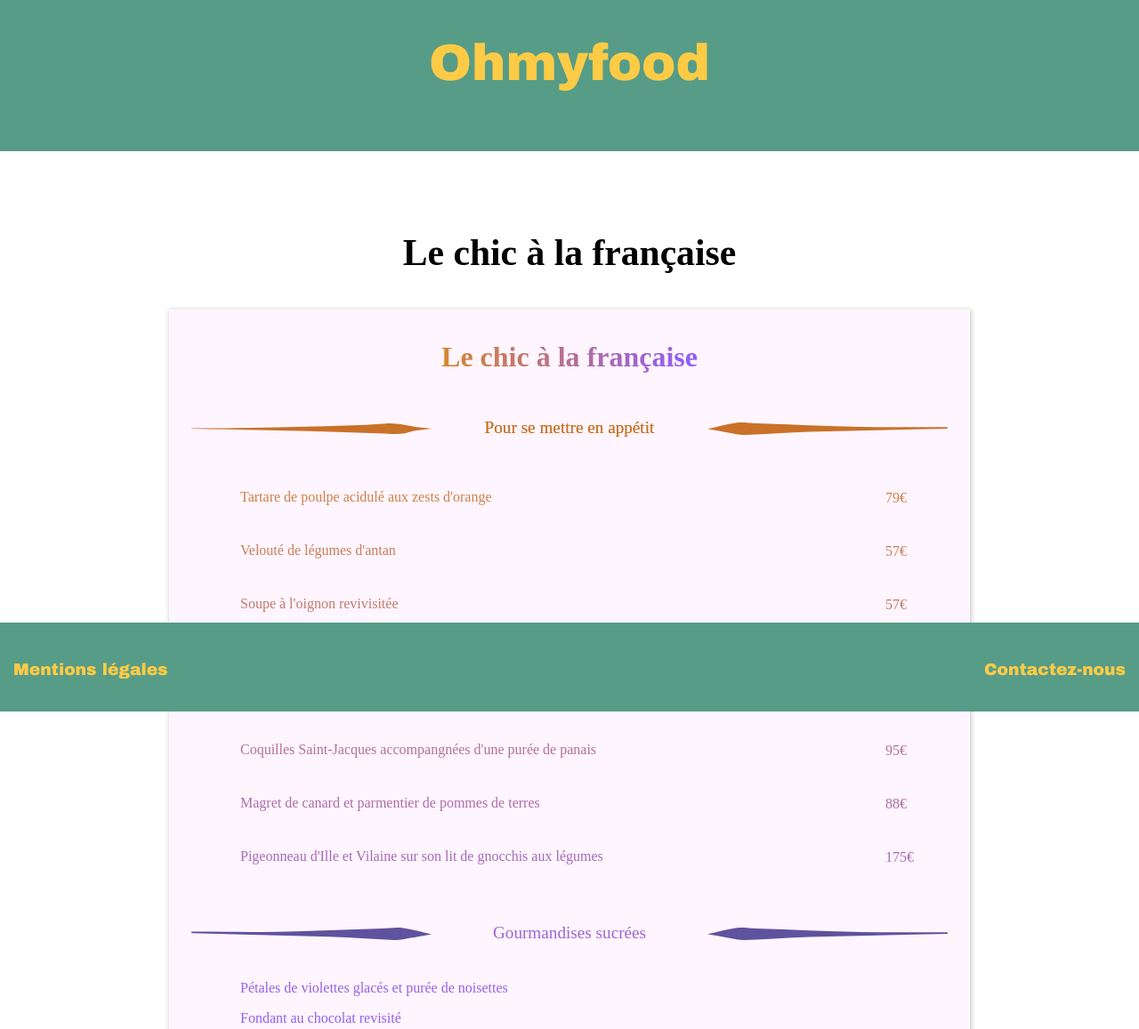
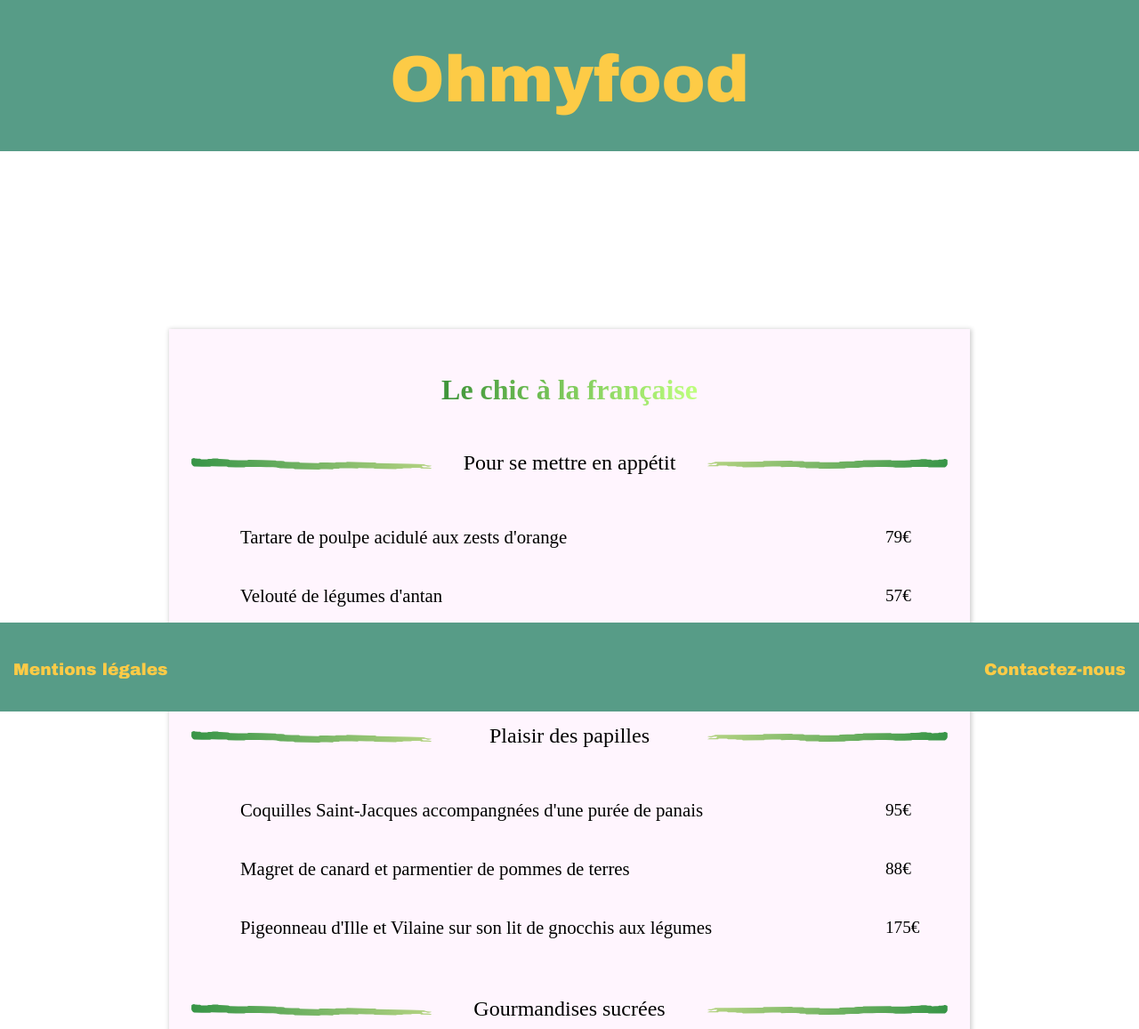
Before and after one commit to tbara29/Projet_3, a website: page menu4.html in a window 1280 px wide. Shown: the top 1157 px of the page at 89% size. Drawn offline with Linux system fonts and the light colour scheme; a web font is replaced by a local one.

Commit message:
modification menu4

```diff
--- a/menu4.html
+++ b/menu4.html
@@ -3,7 +3,9 @@
   <head>
     <meta charset="UTF-8" />
     <meta name="viewport" content="width=device-width, initial-scale=1.0" />
-    <link rel="stylesheet" type="text/css" href="sass/menu2.css" />
+    <link rel="stylesheet" media="screen" href="https://fontlibrary.org/face/alexander-textfonts" type="text/css"/>
+
+    <link rel="stylesheet" type="text/css" href="sass/menu4.css" />
 
     <title>Ohmyfood</title>
   </head>
@@ -16,7 +18,7 @@
       </div>
     </header>
     <div id="page">
-      <h2>Le chic à la française</h2>
+
       <div id="menu1_complet">
         <div id="entete_menu">
           <h1>Le chic à la française</h1>
@@ -24,7 +26,7 @@
       <article>
         <section id="contener">
           <div class="entree_plat_dessert">
-            <img src="./images/SVG/Fichier2.svg" alt="trait de séparation" />
+            <img src="./images/SVG/Fichier6menu4_traitg.svg" alt="trait de séparation" />
 
             <div class="anim_bar">
               <a>Pour se mettre en appétit </a>
@@ -34,7 +36,7 @@
               </div>
             </div>
 
-            <img src="./images/SVG/Fichier1.svg" alt="trait de séparation" />
+            <img src="./images/SVG/Fichier7menu4_traitd.svg" alt="trait de séparation" />
           </div>
 
           <div class="box">
@@ -69,7 +71,7 @@
 
           <div class="entree_plat_dessert">
             <img
-              src="./images/SVG/Fichier2trait2g.svg"
+              src="./images/SVG/Fichier6menu4_traitg.svg"
               alt="trait de séparation"
             />
 
@@ -82,7 +84,7 @@
             </div>
 
             <img
-              src="./images/SVG/Fichier1trait2d.svg"
+              src="./images/SVG/Fichier7menu4_traitd.svg"
               alt="trait de séparation"
             />
           </div>
@@ -120,7 +122,7 @@
 
           <div class="entree_plat_dessert">
             <img
-              src="./images/SVG/Fichier2trait3g.svg"
+              src="./images/SVG/Fichier6menu4_traitg.svg"
               alt="trait de séparation"
             />
 
@@ -133,7 +135,7 @@
             </div>
 
             <img
-              src="./images/SVG/Fichier3trait3d.svg"
+              src="./images/SVG/Fichier7menu4_traitd.svg"
               alt="trait de séparation"
             />
           </div>
--- a/sass/menu3.scss
+++ b/sass/menu3.scss
@@ -52,7 +52,7 @@ body {
 }
 
 #contener {
-    @include font_color_menu1;
+
 
     max-width: 100%;
     margin: auto;
--- a/sass/menu4.scss
+++ b/sass/menu4.scss
@@ -4,7 +4,7 @@
     width: 900px;
     height: 1200px;
     box-shadow: $boxshadow;
-    font-family: $police_menu1;
+    font-family: $police_menu4;
     margin: auto;
     margin-bottom: 40px;
     margin-top: 40px;
@@ -27,7 +27,7 @@ body {
 
 #page {
     max-width: 100%;
-    margin-top: 170px;
+    margin-top: 370px;
 }
 
 
@@ -51,7 +51,7 @@ body {
 }
 
 #contener {
-    @include font_color_menu1;
+
 
     max-width: 100%;
     margin: auto;
@@ -83,7 +83,7 @@ body {
 
     a {
         text-align: center;
-        font-size: 1.2em;
+        font-size: 1.5rem;
         margin: auto;
         text-decoration: none;
         padding: 0;
@@ -115,8 +115,8 @@ img {
         border-radius: 1px;
         width: 100%;
         height: 2px;
-        background-image: linear-gradient(to right, rgb(2, 40, 221) 0%, rgb(8, 137, 251) 100%);
-        background: -webkit-linear-gradient();
+        background-image: linear-gradient(to right, #3d9339 0%, #bfff7e 100%);
+    background: -webkit-linear-gradient();
         transform-origin: left;
         transform: scaleX(0);
         transition: transform 400ms ease-in-out;
@@ -158,14 +158,14 @@ h2 {
 }
 
 #entete_menu h1 {
-    background-image: linear-gradient(to right, rgb(2, 40, 221) 0%, rgb(8, 137, 251) 100%);
+    background-image: linear-gradient(to right, #3d9339 0%, #bfff7e 100%);
     background: -webkit-linear-gradient();
     -webkit-background-clip: text;
     -webkit-background-clip: text;
     -moz-background-clip: text;
     background-clip: text;
     color: transparent;
-
+    margin-top: 50px;
     margin-bottom: 50px;
 }
 
@@ -198,7 +198,7 @@ ul {
 
 li {
     list-style-type: none;
-    font-size: 1rem;
+    font-size: 1.3rem;
     margin-bottom: 10px;
 
 }
@@ -212,7 +212,7 @@ li {
 
 p {
 
-    font-size: 1em;
+    font-size: 1.2rem;
     margin-bottom: 14px;
 }
 
--- a/utils/_variables.scss
+++ b/utils/_variables.scss
@@ -8,7 +8,7 @@ $boxshadow: 1px 1px 5px 1px #cfcfcf;
 $polices-foter_header: "Arial Black", arial;
 $police_menu1: "Comic Sans MS", arial;
 $police_menu2: 'RursusCompactMonoMedium';
-
+$police_menu4: 'AlexanderRegular';
 @mixin boxmenu_position {
     width: 45%;
     height: 600px;
```
Also changed, not shown: images/SVG/Fichier5menu4_traitd.svg (added), images/SVG/Fichier6menu4_traitg.svg (added), images/SVG/Fichier7menu4_traitd.svg (added), sass/menu3.css, sass/menu3.min.css, sass/menu4.css, sass/menu4.min.css.
